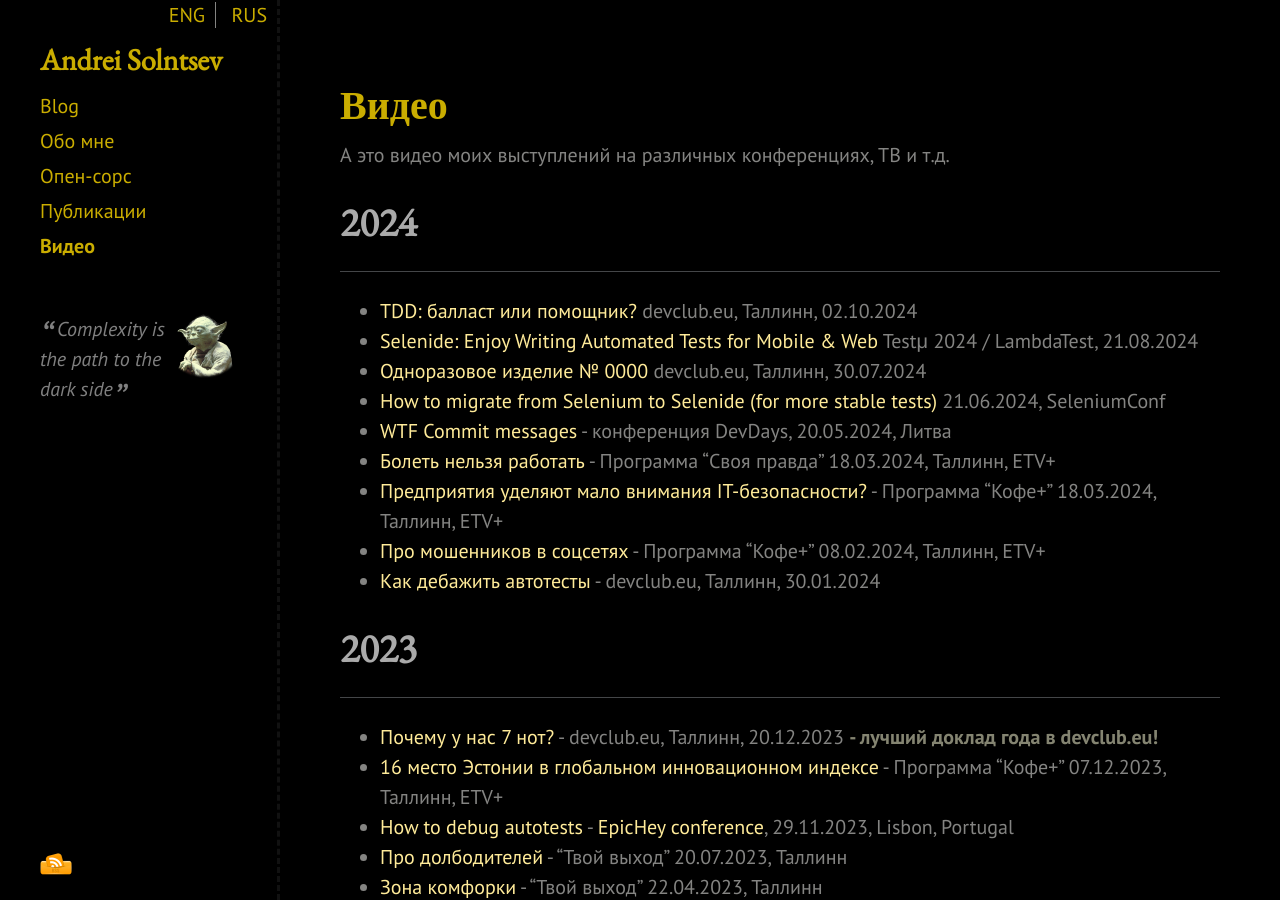
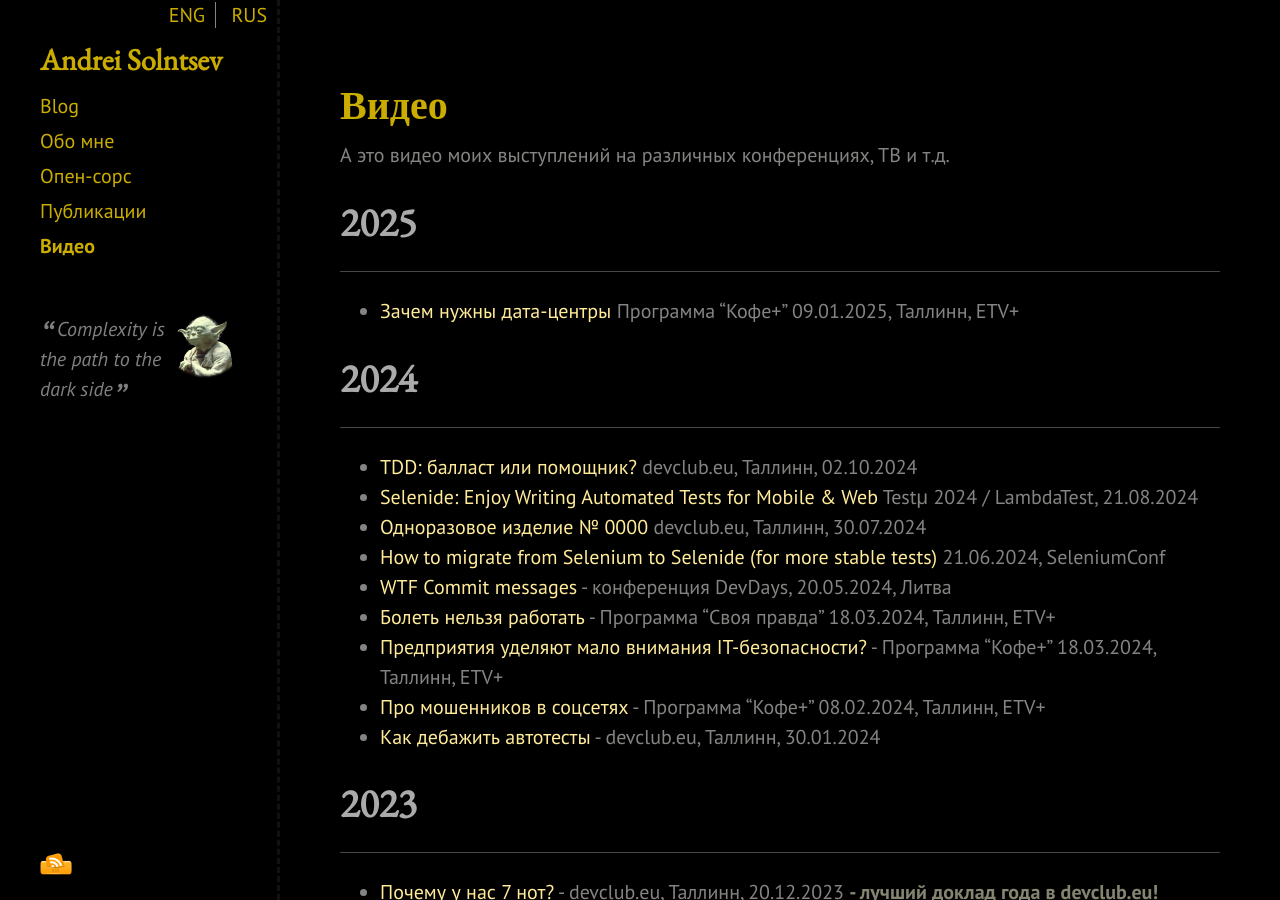
Before and after one commit to asolntsev/asolntsev.github.io, a Jekyll site: the page built from ru/video.md, in a window 1280 px wide and 900 px high. Built offline with Jekyll 4.4.1, drawn with Linux system fonts in a browser that asks for light colours; nearby versions of some CDN libraries.

Commit message:
publish video "Why do we need data centers?"
(cherry picked from commit 2e7a0ef187556d1390521028f2a8e4c471c50095)

```diff
--- a/ru/video.md
+++ b/ru/video.md
@@ -5,6 +5,10 @@ category: ru
 ---
 
 А это видео моих выступлений на различных конференциях, ТВ и т.д.
+
+# 2025
+* * *
+* [Зачем нужны дата-центры](https://jupiterpluss.err.ee/1609570999/zachem-nuzhny-data-centry) Программа "Кофе+" 09.01.2025, Таллинн, ETV+
 
 # 2024
 * * *
```
